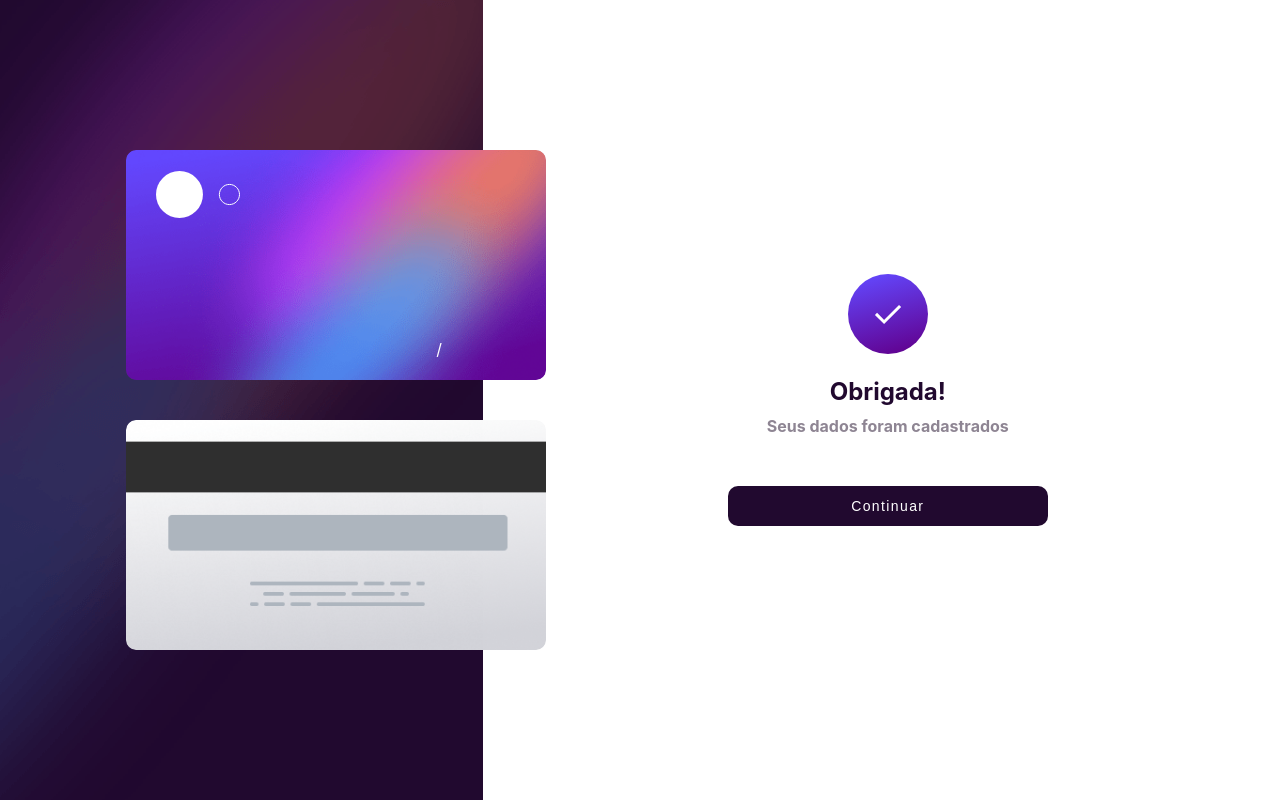
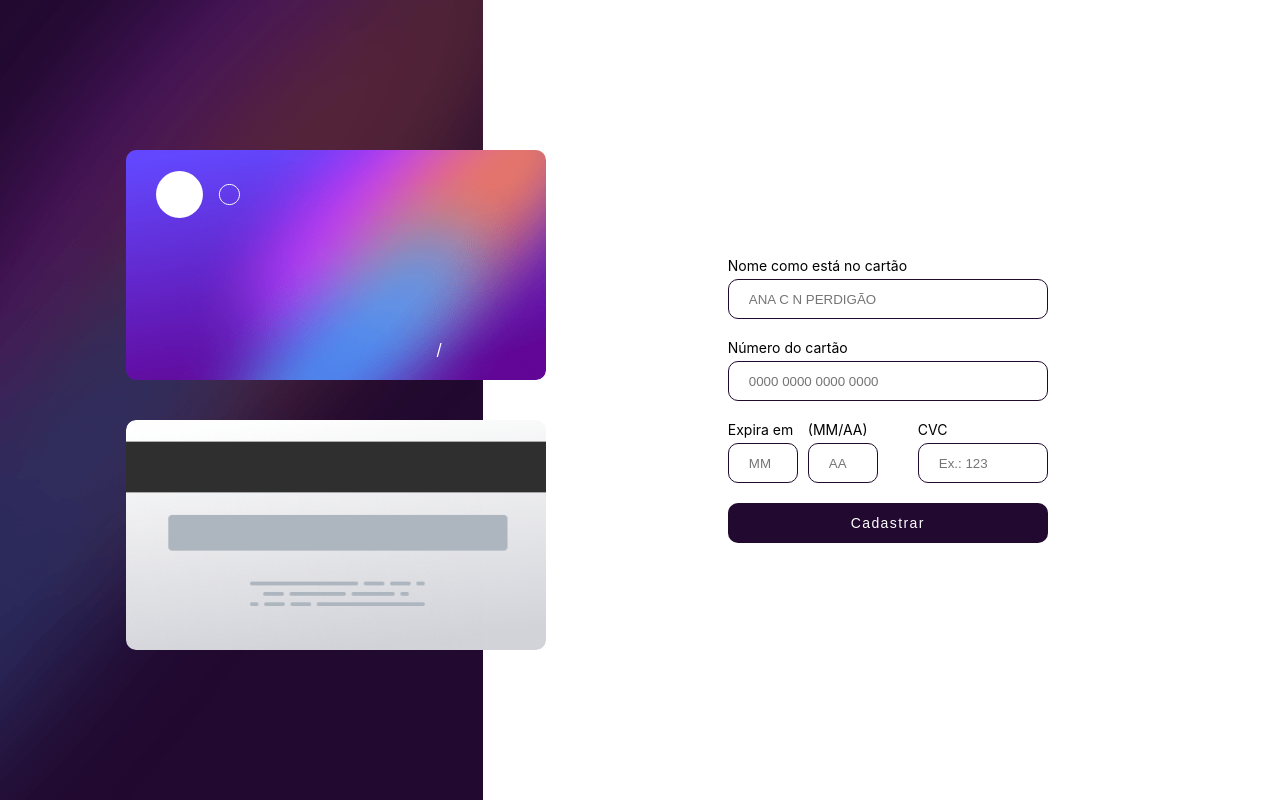
Before and after one commit to anacperdigao/Formulario, a React (Create React App) app: page / in a window 1280 px wide. Built offline with nearby package versions, Linux system fonts and the light colour scheme.

Commit message:
Finalização Desktop

```diff
--- a/src/App.js
+++ b/src/App.js
@@ -16,7 +16,7 @@ function App() {
     codigo: '',
   });
 
-  const aoFinalizado = false;
+  const [aoFinalizado, setAoFinalizado] = useState(true);
 
   return (
     <div className="App">
@@ -27,8 +27,8 @@ function App() {
 
       <section>
         {aoFinalizado
-        ? <Formulario formValues={formValues} setFormValues={setFormValues} />
-        : <CadastroFinalizado />}
+        ? <Formulario formValues={formValues} setFormValues={setFormValues} setAoFinalizado={setAoFinalizado}/>
+        : <CadastroFinalizado setAoFinalizado={setAoFinalizado} setFormValues={setFormValues}/>}
       </section>
 
     </div>
--- a/src/components/CadastroFinalizado/index.js
+++ b/src/components/CadastroFinalizado/index.js
@@ -1,13 +1,22 @@
 /* eslint-disable react/no-unknown-property */
 /* eslint-disable prettier/prettier */
+/* eslint-disable react/prop-types */
+
 import Botao from '../Botao';
 import './CadastroFinalizado.css';
+import formValuesInitialState from '../../models/formValuesModel';
 
-const CadastroFinalizado = () => {
+const CadastroFinalizado = ({setAoFinalizado, setFormValues}) => {
+
+  const aoFinalizar = (evento) => {
+    evento.preventDefault();
+    setAoFinalizado(true);
+    setFormValues(formValuesInitialState);
+  };
 
   return(
-    <div className='cadastro'>
-      <span><svg width="80" height="80" fill="none" xmlns="http://www.w3.org/2000/svg"><circle cx="40" cy="40" r="40" fill="url(#a)"/><path d="M28 39.92 36.08 48l16-16" stroke="#fff" stroke-width="3"/><defs><linearGradient id="a" x1="-23.014" y1="11.507" x2="0" y2="91.507" gradientUnits="userSpaceOnUse"><stop stop-color="#6348FE"/><stop offset="1" stop-color="#610595"/></linearGradient></defs></svg></span>
+    <div onClick={aoFinalizar} className='cadastro'>
+      <span><svg width="80" height="80" fill="none" xmlns="http://www.w3.org/2000/svg"><circle cx="40" cy="40" r="40" fill="url(#a)"/><path d="M28 39.92 36.08 48l16-16" stroke="#fff" strokeWidth="3"/><defs><linearGradient id="a" x1="-23.014" y1="11.507" x2="0" y2="91.507" gradientUnits="userSpaceOnUse"><stop stopColor="#6348FE"/><stop offset="1" stop-color="#610595"/></linearGradient></defs></svg></span>
       <h2>Obrigada!</h2>
       <p>Seus dados foram cadastrados</p>
       <Botao>Continuar</Botao>
--- a/src/components/Formulario/index.js
+++ b/src/components/Formulario/index.js
@@ -3,11 +3,10 @@
 
 import Botao from '../Botao';
 import CampoTexto from '../CampoTexto';
-import formValuesInitialState from '../../models/formValuesModel';
 import './Formulario.css';
 
 
-const Formulario = ({ formValues, setFormValues }) => {
+const Formulario = ({ formValues, setFormValues, setAoFinalizado }) => {
   const { nome, numeroCartao, mes, ano, codigo } = formValues;
 
   const onChange = (name, value) => {
@@ -16,8 +15,7 @@ const Formulario = ({ formValues, setFormValues }) => {
 
   const aoSalvar = (evento) => {
     evento.preventDefault();
-
-    setFormValues(formValuesInitialState);
+    setAoFinalizado(false);
 
   };
 
```
